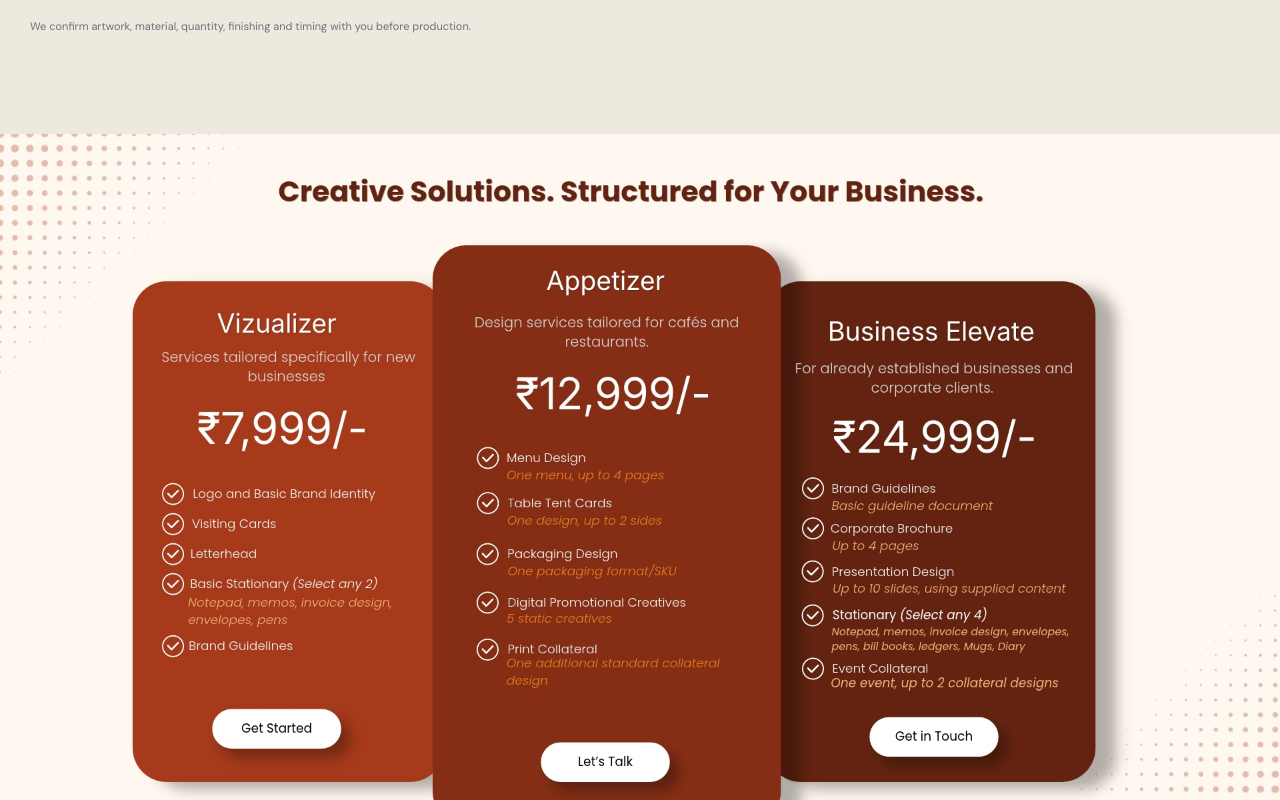
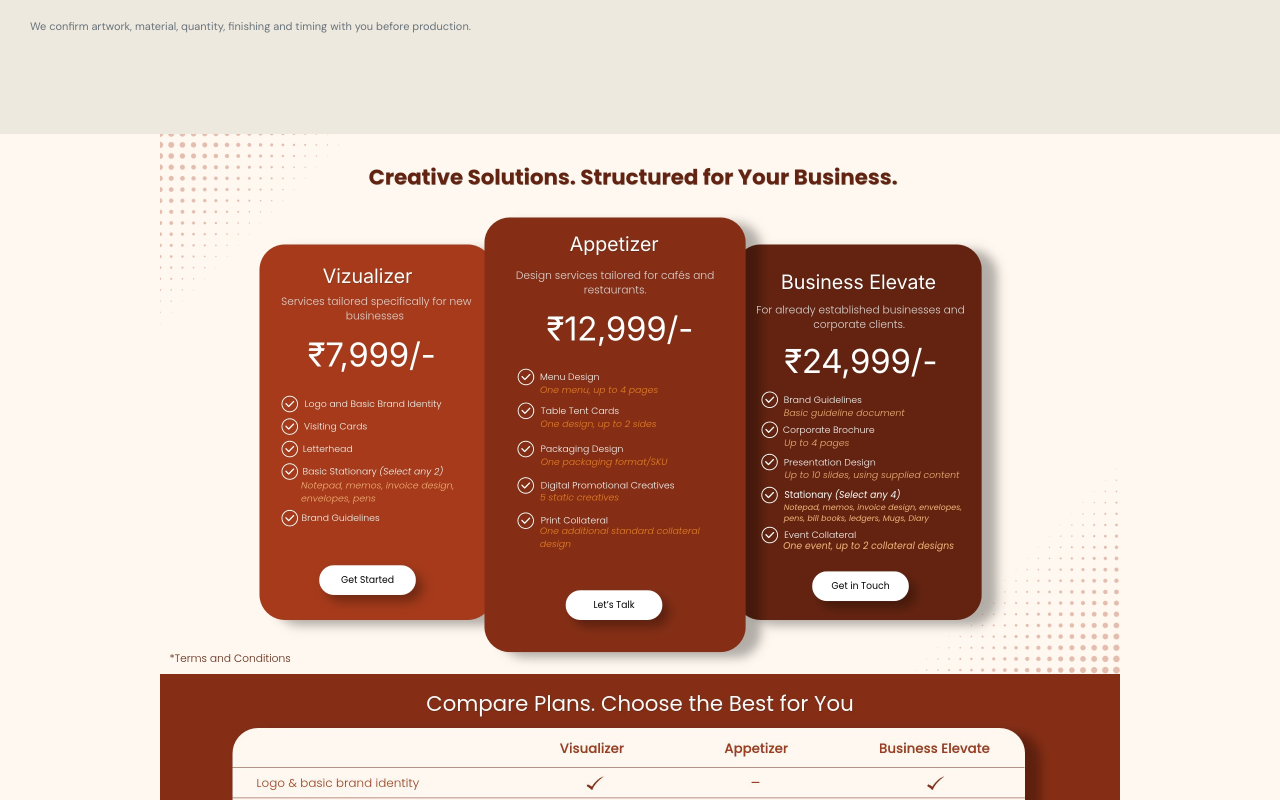
Before and after one commit to isacanugrehgambhir-afk/graphicoinnovative, a plain HTML site: page index.html in a window 1280 px wide. Shown: the part 6640-7440 px from the top of the page. Drawn offline with nearby package versions, Linux system fonts and the light colour scheme.

Commit message:
Reduce package section display size

```diff
--- a/index.html
+++ b/index.html
@@ -139,7 +139,7 @@
     .package-footnote { margin:25px 0 0; display:flex; justify-content:space-between; align-items:center; gap:18px; color:var(--muted); font-size:12px; line-height:1.55; }
     .package-footnote a { color:var(--red); font-weight:700; white-space:nowrap; text-underline-offset:3px; }
     .packages, .package-comparison { padding:0; background:#fff8f0; }
-    .package-artwork { position:relative; width:min(100%,1600px); margin:0 auto; line-height:0; }
+    .package-artwork { position:relative; width:min(100%,960px); margin:0 auto; line-height:0; }
     .package-artwork img { display:block; width:100%; height:auto; }
     .package-terms-hotspot { position:absolute; left:1%; bottom:1.1%; width:16%; height:4.2%; min-height:24px; border-radius:3px; cursor:pointer; }
     .package-terms-hotspot:focus-visible { outline:3px solid #174a5b; outline-offset:2px; background:rgba(255,255,255,.35); }
```
